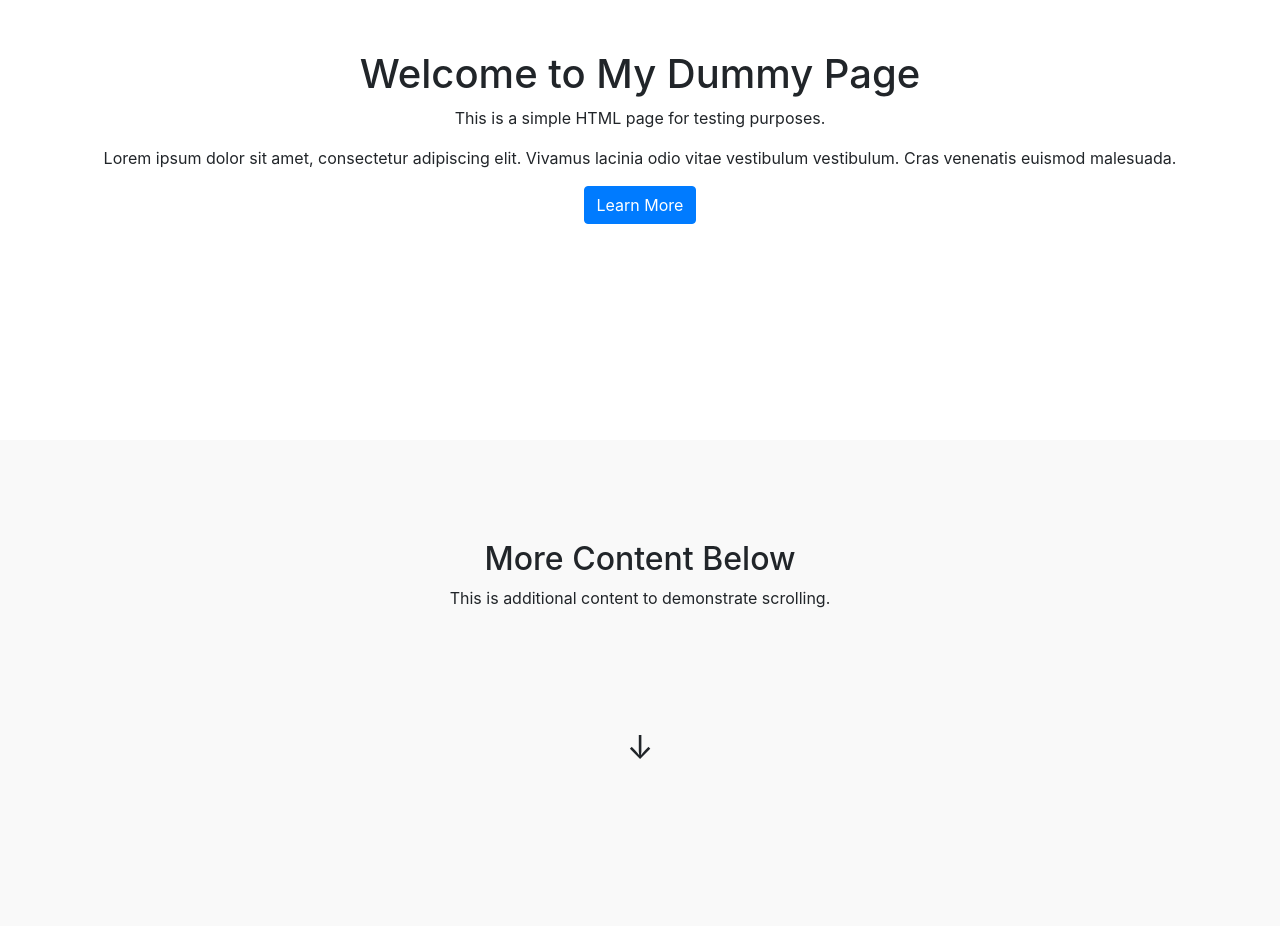
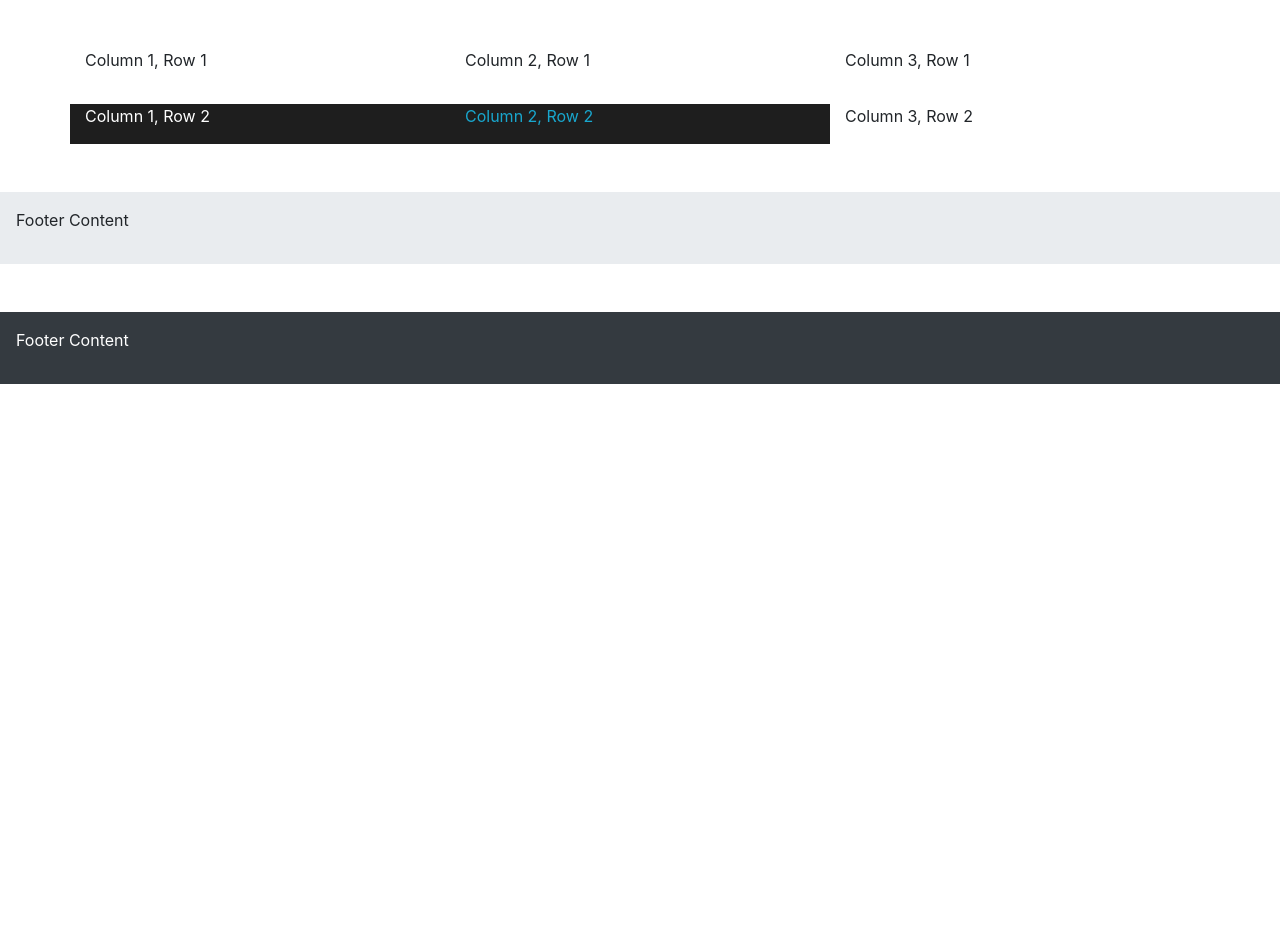
Before and after one commit to abhishekprakash256/Personal-Portfolio, a Flask app: page /exp in a window 1280 px wide. After the commit the page ends 384 px from the top, so only its background shows below. Run offline with Flask 3, Linux system fonts and the light colour scheme; parts of the project's set-up code (start-up, migrations or seed data) failed here and were passed over; some libraries are stand-ins or nearby versions.

Commit message:
color code tested

```diff
--- a/templates/exp.html
+++ b/templates/exp.html
@@ -1,75 +1,76 @@
-
-<!------this is a dummy page used for testing purpose-->
-
-
 <!DOCTYPE html>
 <html lang="en">
 <head>
     <meta charset="UTF-8">
     <meta name="viewport" content="width=device-width, initial-scale=1.0">
-    <title>My Dummy Page</title>
-    <link rel="stylesheet" href="https://stackpath.bootstrapcdn.com/bootstrap/4.5.2/css/bootstrap.min.css">
+    <title>Bootstrap Grid Example</title>
+    <link href="https://stackpath.bootstrapcdn.com/bootstrap/4.5.2/css/bootstrap.min.css" rel="stylesheet">
     <style>
-        body {
-            padding-top: 50px;
+        .main-body-light {
+            background-color: #ffffff; /* Default color, you can change it */
         }
-        .container {
-            text-align: center;
-            padding-bottom: 200px;
+        .container-box-light {
+            background-color: #ffffff; /* Default color, you can change it */
         }
-        .arrow {
-            position: absolute;
-            bottom: 20px;
-            left: 50%;
-            transform: translateX(-50%);
-            cursor: pointer;
-            animation: bounce 2s infinite;
+        .footer-header-light {
+            background-color: #e9ecef; /* Default color, you can change it */
         }
-        @keyframes bounce {
-            0%, 20%, 50%, 80%, 100% {
-                transform: translateX(-50%) translateY(0);
-            }
-            40% {
-                transform: translateX(-50%) translateY(-10px);
-            }
-            60% {
-                transform: translateX(-50%) translateY(-5px);
-            }
+
+        .container-box-dark {
+            background-color: #1e1e1e; /* Default color, you can change it */
         }
-        .arrow::before {
-            content: '\2193';
-            font-size: 2rem;
+        .footer-header-dark {
+            background-color: #343a40; /* Default color, you can change it */
         }
-        .content {
-            padding: 100px 0;
-            background-color: #f9f9f9;
+
+        .font-color
+        {
+            color: #ffffff;
         }
+
+        .font-blue-color {
+            color: #19A7CE;
+        }
+
     </style>
 </head>
-<body>
-    <div class="container">
-        <h1>Welcome to My Dummy Page</h1>
-        <p>This is a simple HTML page for testing purposes.</p>
-        <p>Lorem ipsum dolor sit amet, consectetur adipiscing elit. Vivamus lacinia odio vitae vestibulum vestibulum. Cras venenatis euismod malesuada.</p>
-        <p><a href="#" class="btn btn-primary">Learn More</a></p>
-    </div>
-    <div class="arrow" onclick="scrollDown()"></div>
-    <div class="content">
-        <div class="container">
-            <h2>More Content Below</h2>
-            <p>This is additional content to demonstrate scrolling.</p>
+<body class="main-body-light">
+
+<div class="container mt-5">
+    <div class="row">
+        <div class="col-md-4 container-box-light">
+            <p>Column 1, Row 1</p>
+        </div>
+        <div class="col-md-4 container-box-light">
+            <p>Column 2, Row 1</p>
+        </div>
+        <div class="col-md-4 container-box-light">
+            <p>Column 3, Row 1</p>
         </div>
     </div>
-    <script src="https://code.jquery.com/jquery-3.5.1.slim.min.js"></script>
-    <script src="https://cdn.jsdelivr.net/npm/@popperjs/core@2.5.3/dist/umd/popper.min.js"></script>
-    <script src="https://stackpath.bootstrapcdn.com/bootstrap/4.5.2/js/bootstrap.min.js"></script>
-    <script>
-        function scrollDown() {
-            window.scrollTo({
-                top: window.innerHeight,
-                behavior: 'smooth'
-            });
-        }
-    </script>
+    <div class="row mt-3">
+        <div class="col-md-4 container-box-dark">
+            <p class = "font-color">Column 1, Row 2</p>
+        </div>
+        <div class="col-md-4 container-box-dark">
+            <p class = "font-blue-color">Column 2, Row 2</p>
+        </div>
+        <div class="col-md-4 container-box-light">
+            <p >Column 3, Row 2</p>
+        </div>
+    </div>
+</div>
+
+<footer class="footer-header-light mt-5 p-3">
+    <p>Footer Content</p>
+</footer>
+
+<footer class="footer-header-dark mt-5 p-3">
+    <p class = "font-color">Footer Content</p>
+</footer>
+
+<script src="https://code.jquery.com/jquery-3.5.1.slim.min.js"></script>
+<script src="https://cdn.jsdelivr.net/npm/@popperjs/core@2.9.2/dist/umd/popper.min.js"></script>
+<script src="https://stackpath.bootstrapcdn.com/bootstrap/4.5.2/js/bootstrap.min.js"></script>
 </body>
 </html>
```
Also changed, not shown: design-log.txt (+13 -4 lines).
